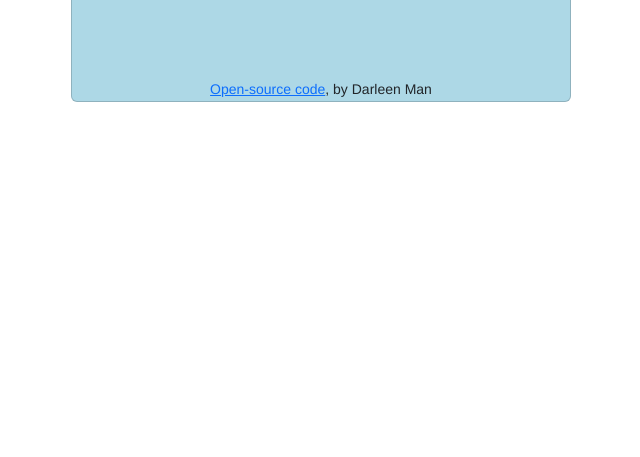
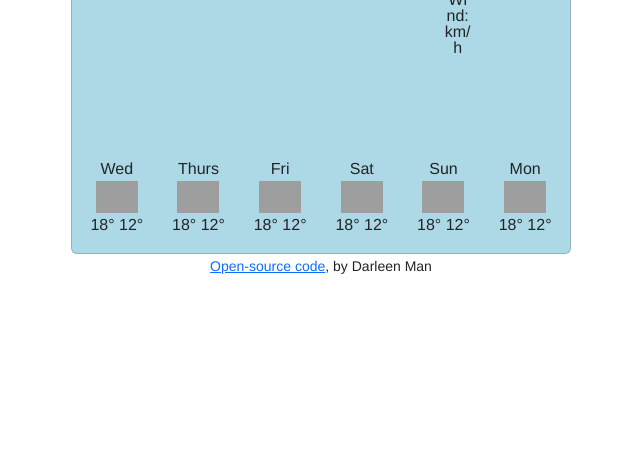
Before and after one commit to darleeenman/weather-app, a plain HTML site: page index.html in a window 1280 px wide. Shown: the part 343-800 px from the top of the page, without its empty margins (319-959 px from the left). Drawn offline with nearby package versions, Linux system fonts and the light colour scheme; grey boxes are pictures that could not be loaded.

Commit message:
update forecast
JS forecast + html

```diff
--- a/function.js
+++ b/function.js
@@ -28,6 +28,33 @@ function formatDate(date) {
   return `${hours}:${minutes}`;
 }
 
+// forecast
+function displayForecast() {
+  let forecastElement = document.querySelector("#forecast");
+
+  let days = ["Wed", "Thurs", "Fri", "Sat", "Sun", "Mon"];
+
+  let forecastHTML = `<div class="row">`;
+  days.forEach(function (day) {
+    forecastHTML =
+      forecastHTML +
+      `
+    <div class="col-2">
+      <div class="weather-forecast-date">${day}</div>
+        <img src="http://openweathermap.org/img/wn/50d@2x.png" alt="" width="42" />
+        <div class="weather-forecast-temperatures">
+          <span class="weather-forecast-temperature-max"> 18° </span>
+          <span class="weather-forecast-temperature-min"> 12° </span>
+          </div>
+        </div>
+    `;
+  });
+
+  forecastHTML = forecastHTML + `</div>`;
+  forecastElement.innerHTML = forecastHTML;
+  console.log(forecastHTML);
+}
+
 // search
 function search(event) {
   event.preventDefault();
@@ -46,17 +73,6 @@ let searchForm = document.querySelector("#search-form");
 searchForm.addEventListener("submit", handleSubmit);
 
 let temperature;
-
-// conversion C - F
-// function convertToFahrenheit(event) {
-//   event.preventDefault();
-//   let temperatureElement = document.querySelector("#temperature");
-// }
-
-// function convertToCelsius(event) {
-//   event.preventDefault();
-//   let temperatureElement = document.querySelector("#temperature");
-// }
 
 // current button
 let currentButton = document.querySelector("#current-button");
@@ -147,3 +163,5 @@ function displayCelsiusTemperature(event) {
   let temperatureElement = document.querySelector("#current-temp");
   temperatureElement.innerHTML = Math.round(temperature);
 }
+
+displayForecast();
--- a/index.html
+++ b/index.html
@@ -52,7 +52,7 @@
 
 
             <p id="temperature-description">...</p>
-
+            <div class="col-6">
             <ul>
             <li>Humidity: <span id="humidity"></span>%</li>
             <li>Wind: <span id="wind"></span>km/h</li>
@@ -60,75 +60,16 @@
           </div>
         </div>
       </div>
-      <!-- <div class="card-body p-0">
-        <div class="d-flex justify-content-around">
+      <div class="weather-forecast" id="forecast"></div>
+    </div>
 
-          sunday
-          <div class="weekly-weather-item">
-            <p class="mb-01">
-              Sun
-            </p>
-
-            <p class="mb-0">
-              74&deg;
-            </p>
-          </div>
-
-          monday
-          <div class="weekly-weather-item">
-            <p class="mb-01">
-              Mon
-            </p>
-
-            <p class="mb-0">
-              77&deg;
-            </p>
-          </div>
-
-          tuesday
-          <div class="weekly-weather-item">
-            <p class="mb-01">
-              Tue
-            </p>
-
-            <p class="mb-0">
-              75&deg;
-            </p>
-          </div>
-
-          wednesday
-          <div class="weekly-weather-item">
-            <p class="mb-01">
-              Wed
-            </p>
-
-          <p class="mb-0">
-            72&deg;
-          </p>
-        </div>
-
-        thursday -->
-        <!-- <div class="weekly-weather-item">
-          <p class="mb-01">
-            Thu
-          </p>
-
-        <p class="mb-0">
-          74&deg;
-        </p> -->
-      <!-- </div>
+      </div>
     </div>
-  </div>
-</div> -->
 <small>
   <a href="https://github.com/darleeenman/GitHub-projects" target="_blank">Open-source code</a>, by Darleen Man
 </small>
 <!-- weather card ends -->
-<!-- </div>
-</div>
-</div>
-</div>
-</div> -->
+
 
 <script src="function.js">
 
```
